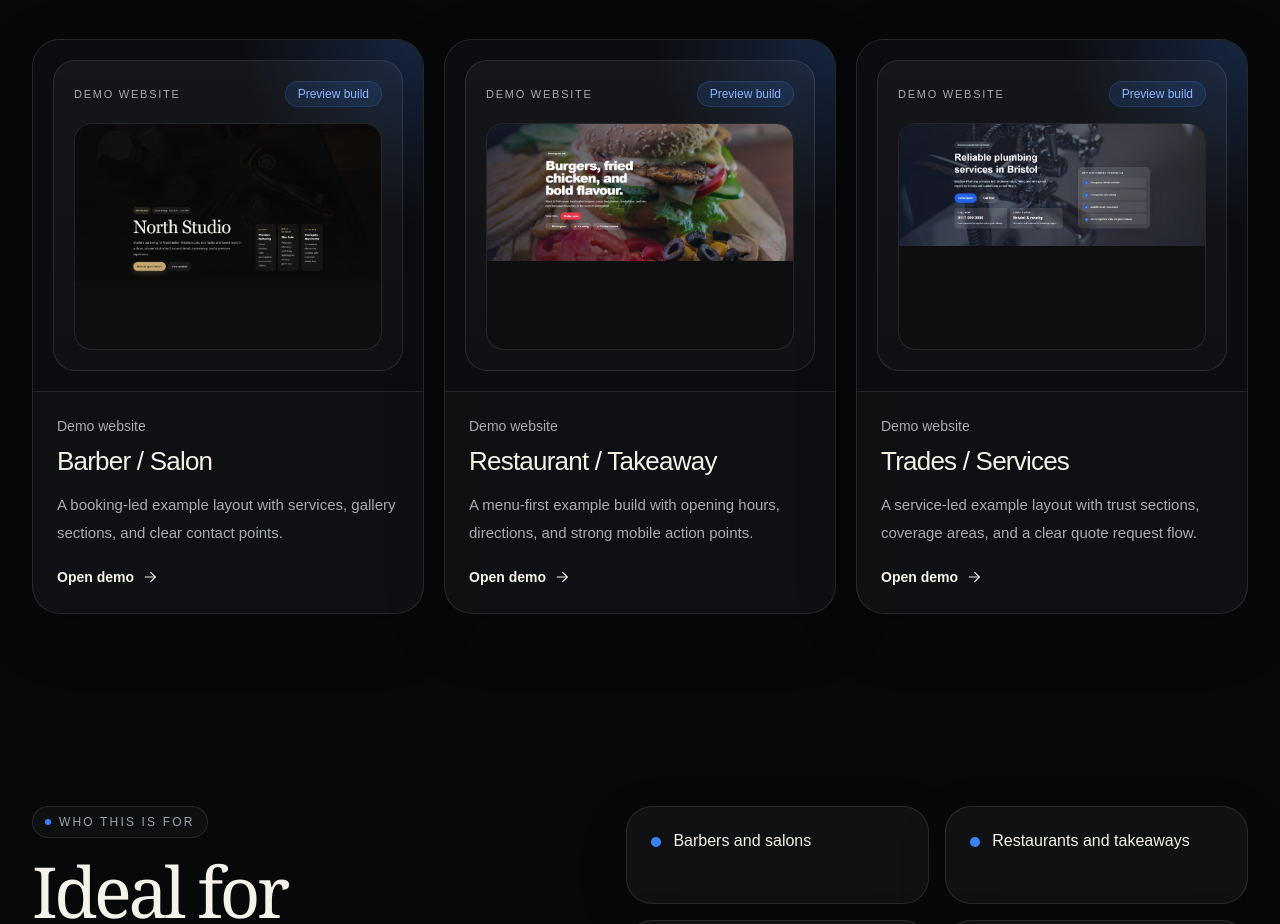
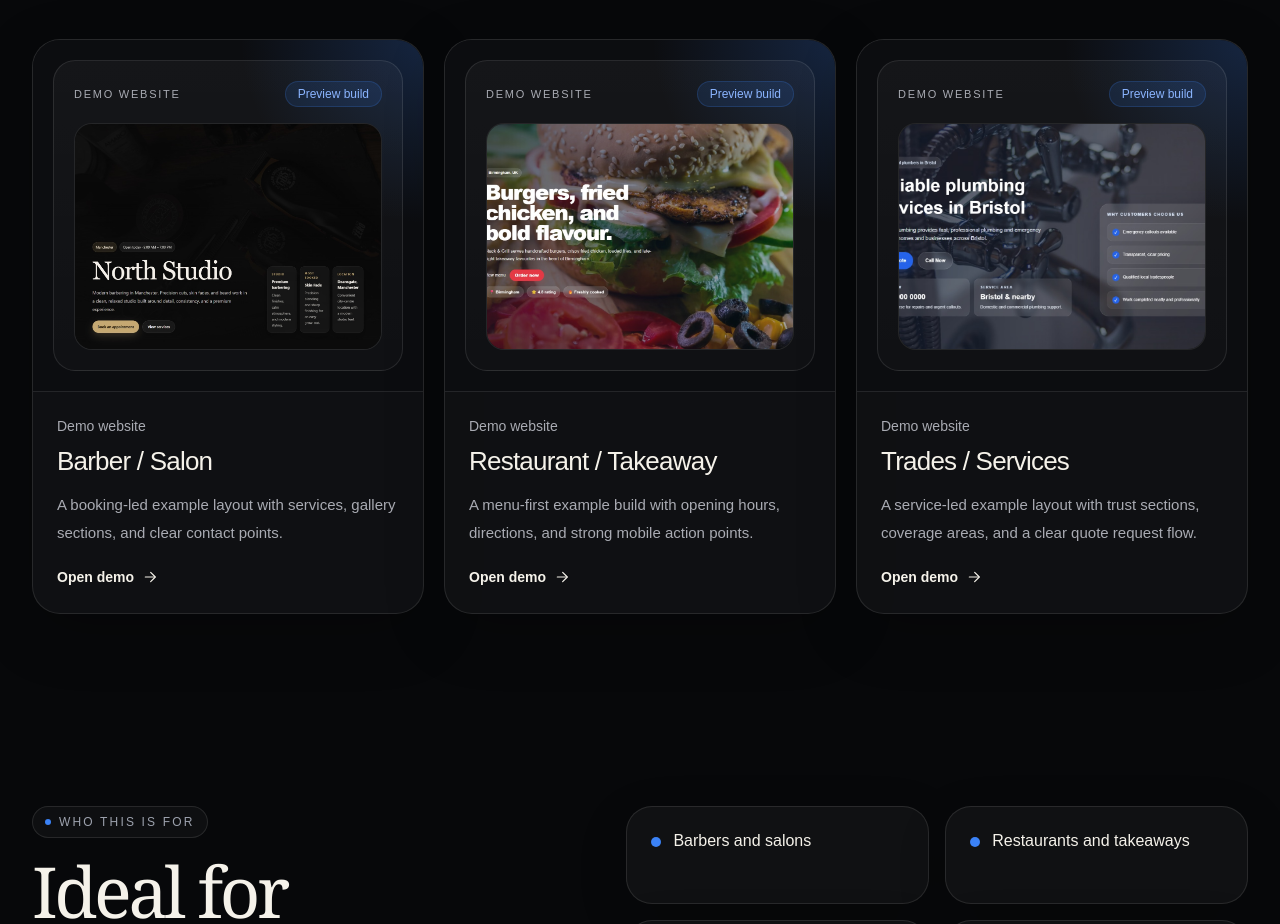
Before and after one commit to cleanwebsitesuk/cleanwebsites, a Next.js app: page / in a window 1280 px wide. Shown: the part 2080-3004 px from the top of the page. Built offline with nearby package versions, Linux system fonts and the light colour scheme.

Commit message:
Update page.tsx

```diff
--- a/app/page.tsx
+++ b/app/page.tsx
@@ -35,6 +35,7 @@ const featuredDemos = [
     href: "/demo/barber",
     kicker: "Demo website",
     image: "/demo-previews/barber.jpg",
+    imageClass: "object-cover object-top",
   },
   {
     title: "Restaurant / Takeaway",
@@ -42,6 +43,7 @@ const featuredDemos = [
     href: "/demo/burger",
     kicker: "Demo website",
     image: "/demo-previews/burger.jpg",
+    imageClass: "object-cover object-center",
   },
   {
     title: "Trades / Services",
@@ -49,6 +51,7 @@ const featuredDemos = [
     href: "/demo/trades",
     kicker: "Demo website",
     image: "/demo-previews/trades.jpg",
+    imageClass: "object-cover object-center",
   },
 ];
 
@@ -948,7 +951,7 @@ function DemoCard({
                 <img
                   src={card.image}
                   alt={`${card.title} preview`}
-                  className="h-full w-full object-contain object-top transition duration-700 md:group-hover:scale-[1.03]"
+                  className={`h-full w-full ${card.imageClass} transition duration-700 md:group-hover:scale-[1.03]`}
                 />
               </div>
             </motion.div>
```
